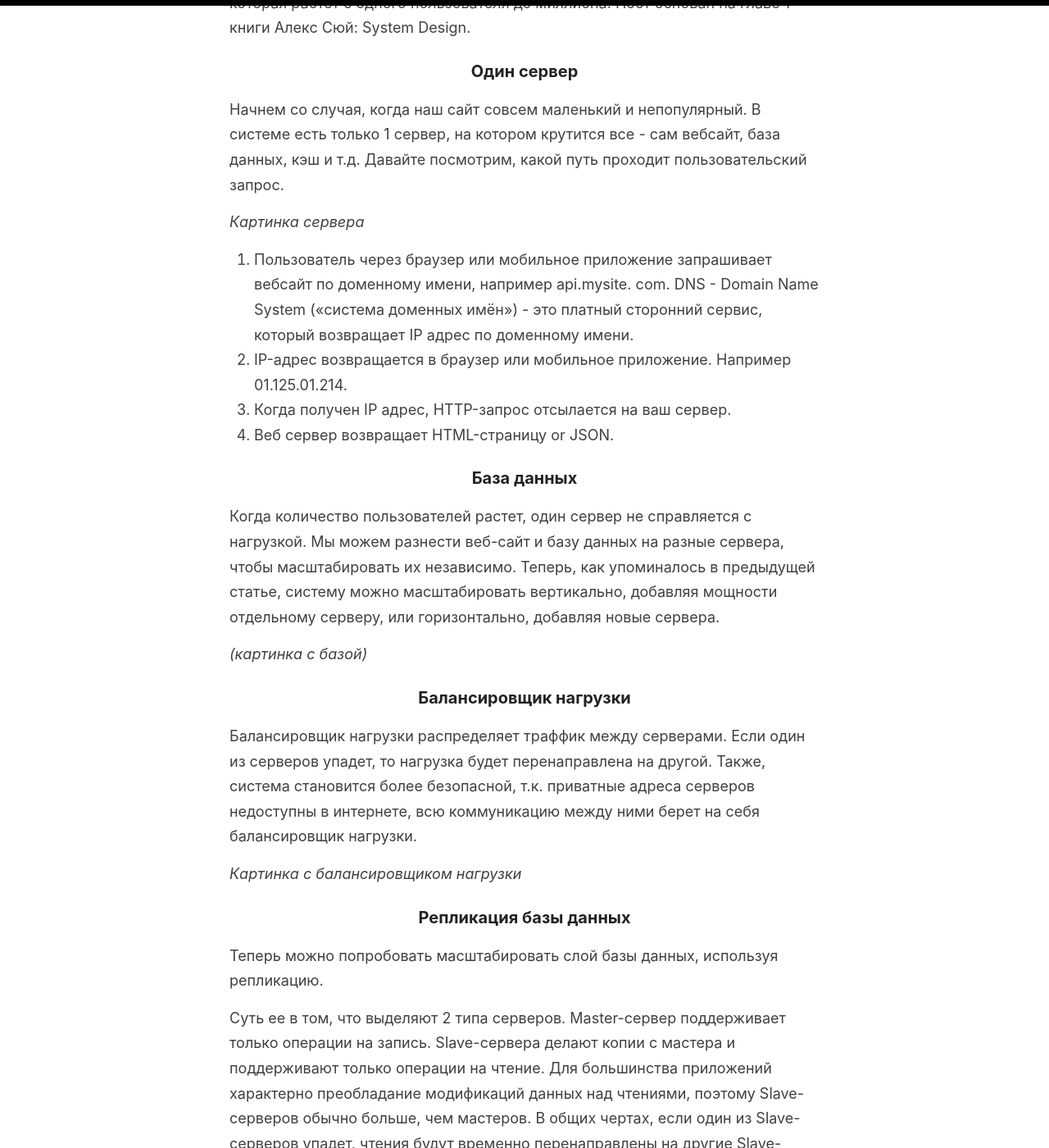
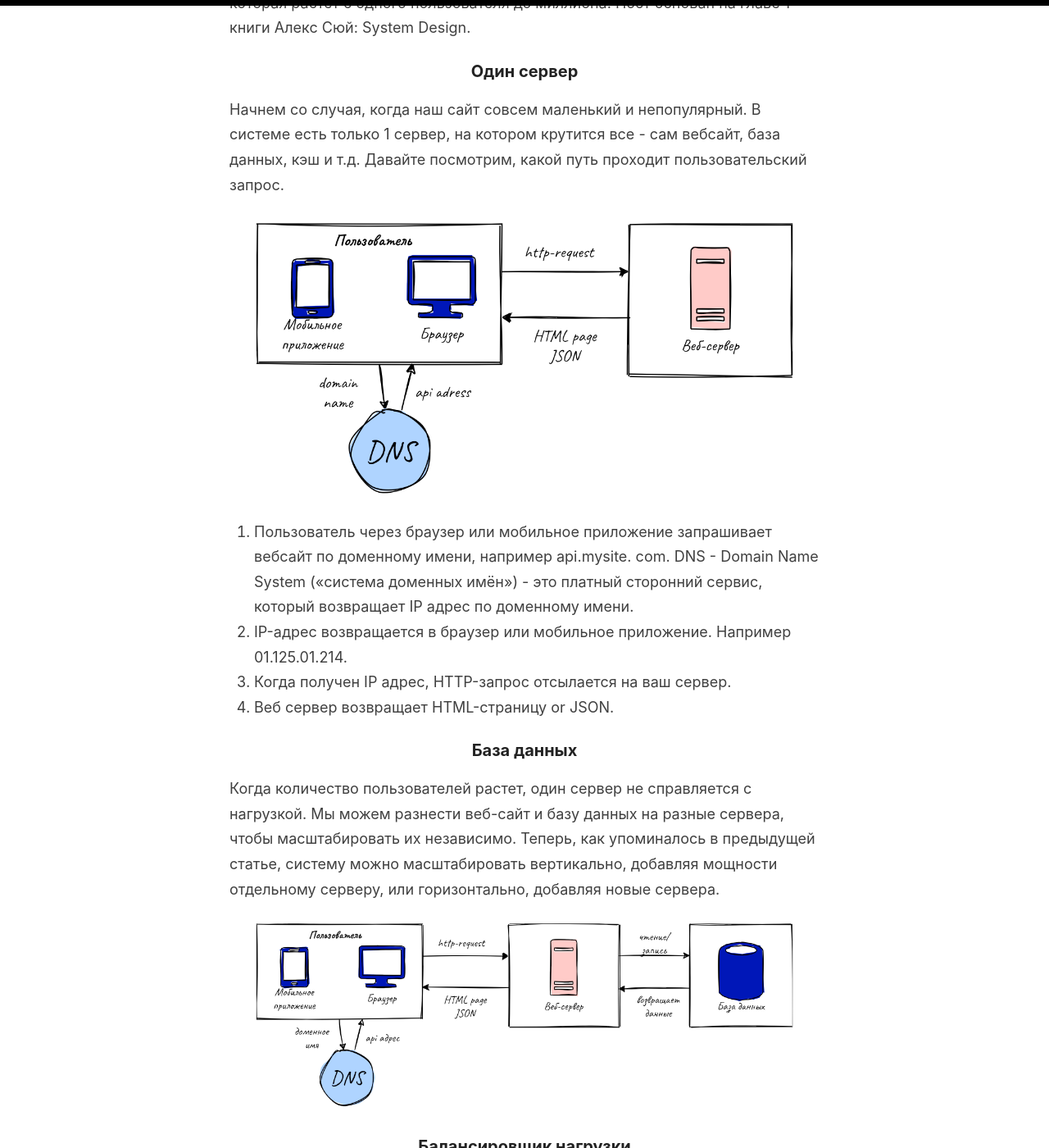
Before and after one commit to DMatveeva/dmatveeva.github.io, a Jekyll site: the page built from _posts/2023-08-11-scale-from-zero-to-million.md, in a window 1280 px wide and 1400 px high, scrolled down 369 px. Shown: the whole window at 82% size. Built offline with Jekyll 4.4.1, drawn with Linux system fonts in a browser that asks for light colours; some of the changed text lies outside the part shown.

Commit message:
pictures added

```diff
--- a/_posts/2023-08-11-scale-from-zero-to-million.md
+++ b/_posts/2023-08-11-scale-from-zero-to-million.md
@@ -12,7 +12,7 @@ title: Масштабируем систему для миллиона поль
 Начнем со случая, когда наш сайт совсем маленький и непопулярный. В системе есть только 1 сервер, на котором
 крутится все - сам вебсайт, база данных, кэш и т.д. Давайте посмотрим, какой путь проходит пользовательский запрос.
 
-_Картинка сервера_
+![images/scale-up-to-million/one_server.png](../images/scale-up-to-million/one_server.png)
 
 1. Пользователь через браузер или мобильное приложение запрашивает вебсайт по доменному имени, например  api.mysite.
    com. DNS - Domain Name System («система доменных имён») - это платный сторонний
@@ -28,7 +28,7 @@ _Картинка сервера_
 Теперь, как упоминалось в предыдущей статье, систему можно масштабировать вертикально, добавляя мощности отдельному
 серверу, или горизонтально, добавляя новые сервера.
 
-_(картинка с базой)_
+![images/scale-up-to-million/db_added.png](../images/scale-up-to-million/db_added.png)
 
 ### Балансировщик нагрузки
 
@@ -36,7 +36,8 @@ _(картинка с базой)_
 Также, система становится более безопасной, т.к. приватные адреса серверов недоступны в интернете, всю
 коммуникацию между ними берет на себя балансировщик нагрузки.
 
-_Картинка с балансировщиком нагрузки_
+![images/scale-up-to-million/load_balancer.png](../images/scale-up-to-million/load_balancer.png)
+
 
 ### Репликация базы данных
 
@@ -50,7 +51,8 @@ _Картинка с балансировщиком нагрузки_
 Slave-сервере могут быть не всегда актуальными. В таком случае на Slave-сервере сначала прогоняются скрипты для
 актуализации данных, а затем он становится мастером.
 
-_Картинка. репликейшен_
+![images/scale-up-to-million/replication.png](../images/scale-up-to-million/replication.png)
+
 
 ### Кэш и CDN
 
@@ -61,7 +63,7 @@ _Картинка. репликейшен_
   дистрибуции содержимого). Когда пользователь посещает веб-сайт, сервер CDN, который расположен к пользователю ближе всего, отправляет ему
 статический контент, например, картинку.
 
-  _картинка с cdn и кэшем_
+![images/scale-up-to-million/cash_cdn.png](../images/scale-up-to-million/cash_cdn.png)
 
 ### Stateless vs Stateful архитектура
 
@@ -77,7 +79,8 @@ _Картинка. репликейшен_
 В случае stateless архитектуры, HTTP-запрос пользователя может быть направлен на любой сервер. Сервер запросит
 данные сессии из общего хранилища данных.
 
-_Картинка с шаред стораж_
+![images/scale-up-to-million/shared_storage.png](../images/scale-up-to-million/shared_storage.png)
+
 
 ### Дата центры
 
@@ -88,7 +91,8 @@ _Картинка с шаред стораж_
 
 В случае, если один дата-центр выйдет из строя, весь траффик будет перенаправлен в рабочий дата-центр.
 
-_Картинка с дата центрами_
+![images/scale-up-to-million/data_center.png](../images/scale-up-to-million/data_center.png)
+
 
 ### Очередь сообщений
 
@@ -114,7 +118,7 @@ _Картинка с дата центрами_
 существенно увеличить продуктивность и качество разработки.
 
 
-_Картинка с очередью и тулами_
+![images/scale-up-to-million/queue.png](../images/scale-up-to-million/queue.png)
 
 ### Шардирование
 
@@ -122,7 +126,8 @@ _Картинка с очередью и тулами_
 называемое шардингом, позволяет добавить несколько серверов, разделив данные между ними, основываясь на какой-то
 системе. Некоторые были описаны в предыдущем посте.
 
-_картинка с шардами_
+![images/scale-up-to-million/shards.png](../images/scale-up-to-million/shards.png)
+
 
 
 В этом посте мы рассмотрели некоторые стратегии масштабирования системы, которая сначала используется одним
```
Also changed, not shown: _posts/draft-key-concepts-2.md (renamed from _posts/2023-08-11-key-concepts-2.md), images/scale-up-to-million/cash_cdn.png (added), images/scale-up-to-million/data_center.png (added), images/scale-up-to-million/db_added.png (added), images/scale-up-to-million/load_balancer.png (added), images/scale-up-to-million/one_server.png (added), images/scale-up-to-million/queue.png (added), images/scale-up-to-million/replication.png (added), images/scale-up-to-million/shards.png (added), images/scale-up-to-million/shared_storage.png (added).
